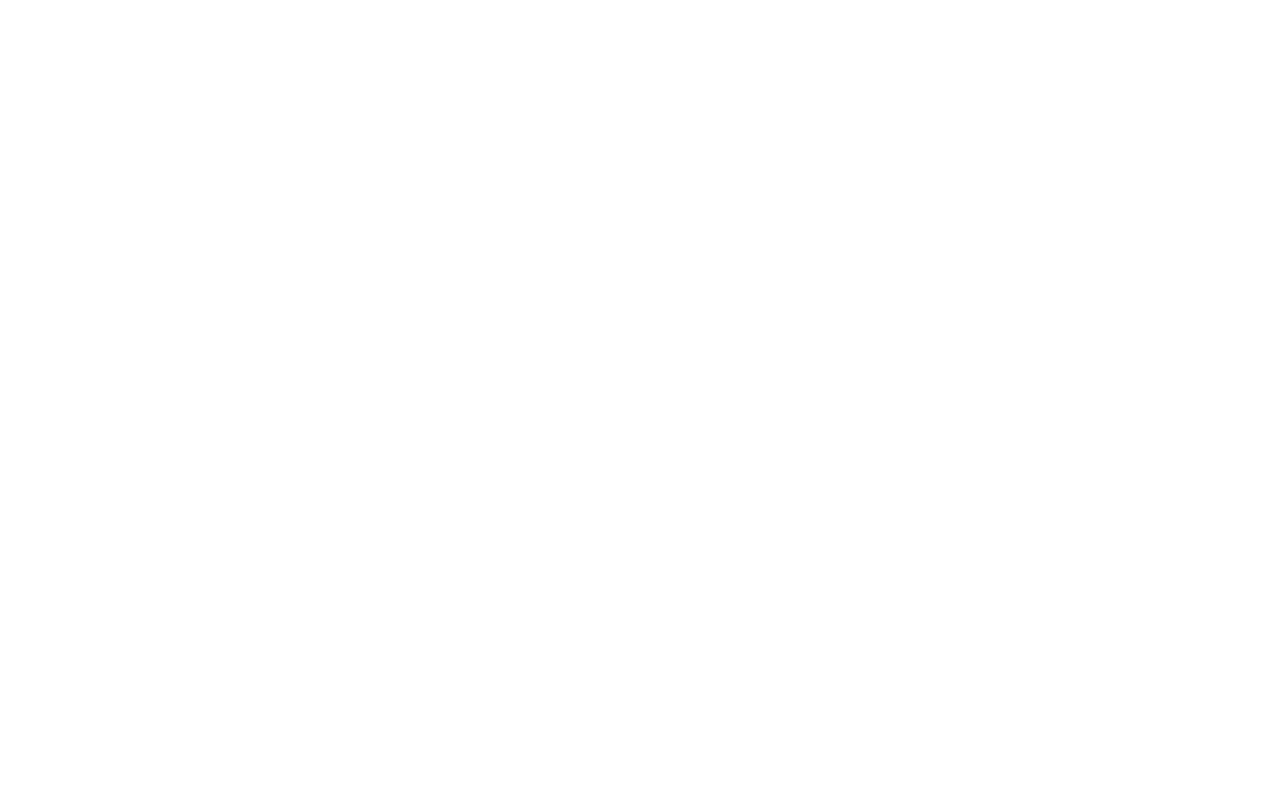
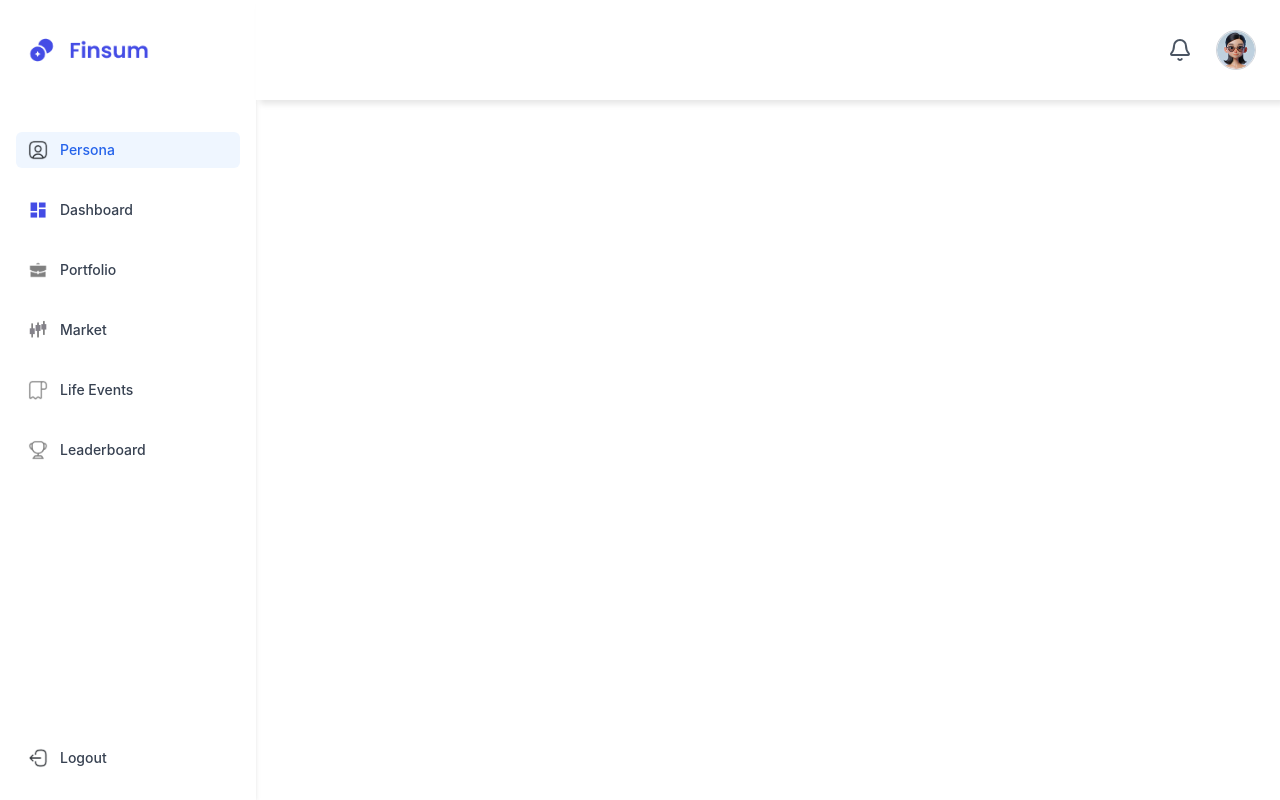
Before and after one commit to Chincojr/finSum, a React (Create React App) app: page /Persona in a window 1280 px wide. Before the commit this address had no page. Built offline with nearby package versions, Linux system fonts and the light colour scheme.

Commit message:
fixed sidebar and navbar issue

```diff
--- a/src/App.js
+++ b/src/App.js
@@ -1,6 +1,7 @@
 import { BrowserRouter as Router, Routes, Route } from "react-router-dom";
 import SignUp from './pages/SignUp';
 import Dashboard from "./pages/Dashboard";
+import PersonaPage from "./pages/PersonaPage";
 
 function App() {
   return (
@@ -8,6 +9,7 @@
       <Routes>
         <Route path="/signup" element={<SignUp />}/>
         <Route path="/" element={<Dashboard />}/>
+        <Route path="/Persona" element={<PersonaPage />}/>
       </Routes>
     </Router>
   );
--- a/src/component/Navbar.jsx
+++ b/src/component/Navbar.jsx
@@ -6,11 +6,11 @@
 
 function Navbar() {
     return (
-        <nav className="h-[100px] bg-white shadow-md px-6 flex items-center justify-between ">
-            <Link to="/Dashboard">
-                <img src={logo} alt="Finsum logo" className="h-10 w-auto transition-transform duration-200 group-hover:scale-105" />
-            </Link>
-
+        <nav className="h-[100px] shadow-md relative bg-white  px-6 flex items-center justify-end "
+            style={{
+                boxShadow:
+                    'inset 10px 0 8px -10px white, 4px 4px 6px rgba(0, 0, 0, 0.1)',
+            }}>
             <div className="flex items-center space-x-6">
                 <button className="relative text-gray-600 hover:text-gray-800 focus:outline-none">
                     <Bell className="h-6 w-6"/>
--- a/src/component/Sidebar.jsx
+++ b/src/component/Sidebar.jsx
@@ -1,5 +1,6 @@
 import React from "react";
 import { NavLink } from "react-router-dom";
+import logo from '../Assests/Frame 27.png'
 import PersonaIcon from '../Assests/icons/user-square.png';
 import DashboardIcon from '../Assests/icons/material-symbols_dashboard-outline.png';
 import PortfolioIcon from '../Assests/icons/bytesize_portfolio.png';
@@ -26,7 +27,13 @@
 
 function Sidebar () {
     return (
-        <aside className="w-64 h-[calc(100vh-100px)] bg-white border-r border-gray-200 p-6 hidden md:flex flex-col justify-between">
+        <aside className="w-64 h-screen bg-white shadow-md border-gray-200 pb-6 px-4 hidden md:flex flex-col justify-between">
+            <div className="space-y-8">
+
+                <div className="h-[100px] flex items-center pl-3">
+                    <img src={logo} alt="Finsum logo" className="h-8 w-auto" />
+                </div>
+
                 <div className="flex-1 space-y-6">
                     <NavItem to="/persona" label="Persona" icon={PersonaIcon} />
                     <NavItem to="/dashboard" label="Dashboard" icon={DashboardIcon} />
@@ -34,6 +41,7 @@
                     <NavItem to="/market" label="Market" icon={MarketIcon} />
                     <NavItem to="/life-events" label="Life Events" icon={LifeEventsIcon} />
                     <NavItem to="/leaderboard" label="Leaderboard" icon={LeaderboardIcon} />
+                </div>
             </div>
 
             <div className="">
--- /dev/null
+++ b/src/component/StatCard.jsx
@@ -0,0 +1,12 @@
+import React from "react";
+
+function StatCard({ label, value, color= "bg-gray-100", textColor = "text-gray-700", icon = null }) {
+    return (
+        <div className={`p-4 rounded-lg ${color} ${textColor} flex flex-col`}>
+            <span className="text-xs font-medium mb-1"></span>
+            <div className="text-lg font-bold">{value}</div>
+        </div>
+    )
+};
+
+export default StatCard;
--- /dev/null
+++ b/src/component/UserSummaryCard.jsx
@@ -0,0 +1,16 @@
+import React from "react";
+
+function UserSummaryCard({ name, age, role, image }) {
+    return (
+        <div className="flex items-center gap-4 bg-white p-4 rounded-lg shadow-sm">
+            <img src={image} alt={`${name}'s avatar`} className="w-16 h-16 rounded-full" />
+            <div>
+                <h2 className="font-semibold">{name}</h2>
+                <p className="etxt-sm text-gray-500">{role}</p>
+                <p className="etxt-sm text-gray-500">Age: {age} yrs</p>
+            </div>
+        </div>
+    )
+}
+
+export default UserSummaryCard;
--- /dev/null
+++ b/src/pages/PersonaPage.jsx
@@ -0,0 +1,18 @@
+import React from "react";
+import Navbar from "../component/Navbar";
+import Sidebar from "../component/Sidebar";
+import UserSummaryCard from "../component/UserSummaryCard";
+
+function PersonaPage() {
+    return(
+        <div className="flex h-screen">
+            <Sidebar/>
+
+            <div className="flex flex-col flex-1">
+                <Navbar/>
+            </div>
+        </div>
+    )
+}
+
+export default PersonaPage;
```
Lines whose indentation alone changed are shown as unchanged.
